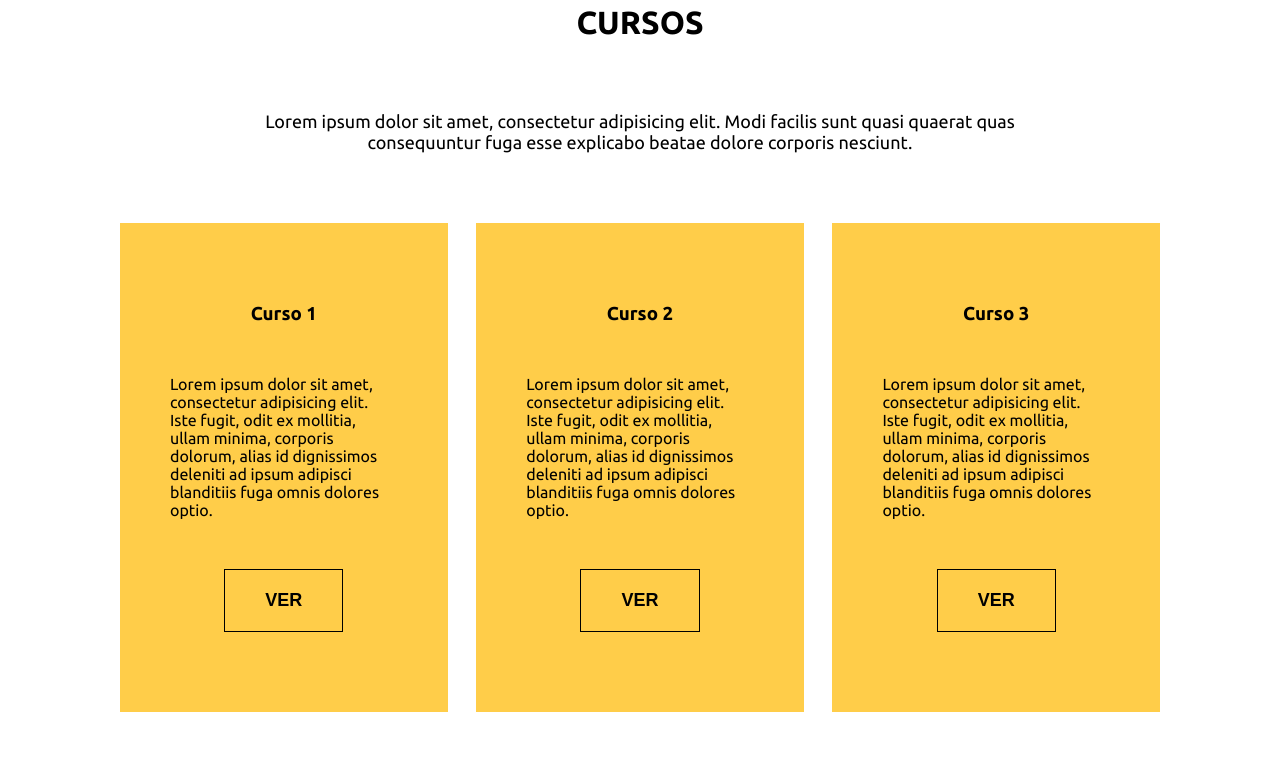
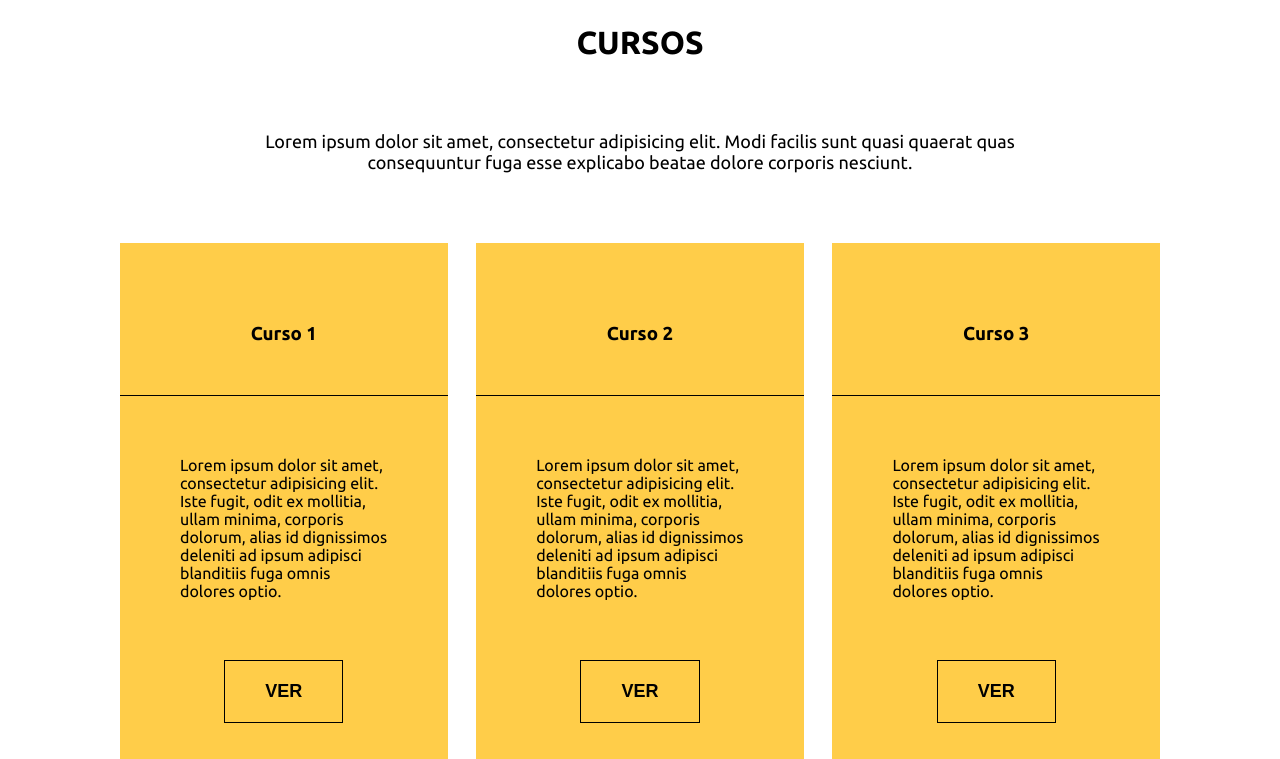
Before and after one commit to bln23/DOMlimpio, a website: page index.html in a window 1280 px wide. Shown: the part 1015-1774 px from the top of the page. Drawn offline with Linux system fonts and the light colour scheme.

Commit message:
Improve margins title and text card-list and add HR black in second card-list

```diff
--- a/index.html
+++ b/index.html
@@ -85,6 +85,7 @@
       <div class="card-container">
         <div class="card">
           <h3 class="title-card hide">Curso 1</h2>
+          <hr class="line">
           <p class="text-card hide">
             Lorem ipsum dolor sit amet, consectetur adipisicing elit. Iste fugit, odit ex mollitia, ullam minima, corporis dolorum, alias id dignissimos deleniti ad ipsum adipisci blanditiis fuga omnis dolores optio.
           </p>
@@ -92,6 +93,7 @@
         </div>
         <div class="card">
           <h3 class="title-card hide">Curso 2</h2>
+          <hr class="line">
           <p class="text-card hide">
             Lorem ipsum dolor sit amet, consectetur adipisicing elit. Iste fugit, odit ex mollitia, ullam minima, corporis dolorum, alias id dignissimos deleniti ad ipsum adipisci blanditiis fuga omnis dolores optio.
           </p>
@@ -99,6 +101,7 @@
         </div>
         <div class="card">
           <h3 class="title-card hide">Curso 3</h2>
+          <hr class="line">
           <p class="text-card hide">
             Lorem ipsum dolor sit amet, consectetur adipisicing elit. Iste fugit, odit ex mollitia, ullam minima, corporis dolorum, alias id dignissimos deleniti ad ipsum adipisci blanditiis fuga omnis dolores optio.
           </p>
--- a/scss/layout/_cards.scss
+++ b/scss/layout/_cards.scss
@@ -37,8 +37,8 @@
 
 .text-card {
   margin: 50px 30px;
-  @media all and (min-width: 1124px) {
-      margin: 50px;
+  @media all and (min-width: 1224px) {
+      margin: 60px;
   }
 }
 
@@ -84,3 +84,9 @@
   text-align: center;
   margin: 30px 70px;
 }
+
+.line {
+  border: 0;
+  height: 1px;
+  background-color: $colorTertiary;
+}
```
Also changed, not shown: css/main.css, 1 other file.
